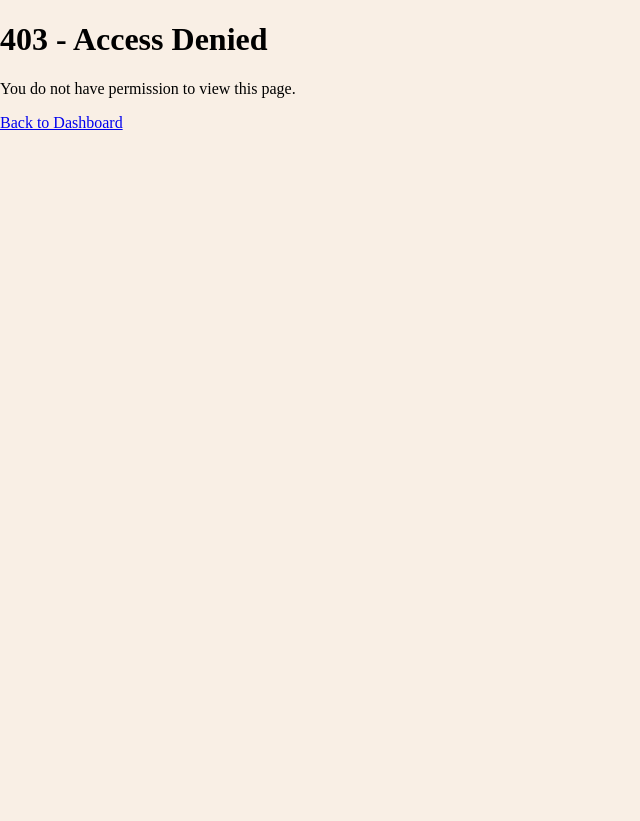
After one commit to a-nguy4n/ah-nguyen-135, a PHP site: page /hw3/reporting/app/views/403.php in a window 1280 px wide. The commit adds this page. Shown: the whole page, without its empty margins (0-640 px from the left). Run offline with PHP 8.4, Linux system fonts and the light colour scheme.

Commit message:
403 and 404 pages added

```diff
--- /dev/null
+++ b/hw3/reporting/app/views/403.php
@@ -0,0 +1,13 @@
+<!DOCTYPE html>
+<html>
+<head>
+    <title>403 Forbidden</title>
+    <link href="https://fonts.googleapis.com/icon?family=Material+Icons" rel="stylesheet">
+    <link rel="stylesheet" href="/project/dashboard.css">
+</head>
+<body>
+    <h1>403 - Access Denied</h1>
+    <p>You do not have permission to view this page.</p>
+    <a href="/dashboard">Back to Dashboard</a>
+</body>
+</html>
--- a/hw3/reporting/index.php
+++ b/hw3/reporting/index.php
@@ -49,7 +49,8 @@ switch ($uri) {
         exit;
 
     default:
-        http_response_code(404);
-        echo '404 Not Found';
+    http_response_code(404);
+    require APP . '/views/404.php';
+    break;
 }
 ?>
```
Also changed, not shown: hw3/reporting/app/views/404.php (line endings or trailing spaces).
